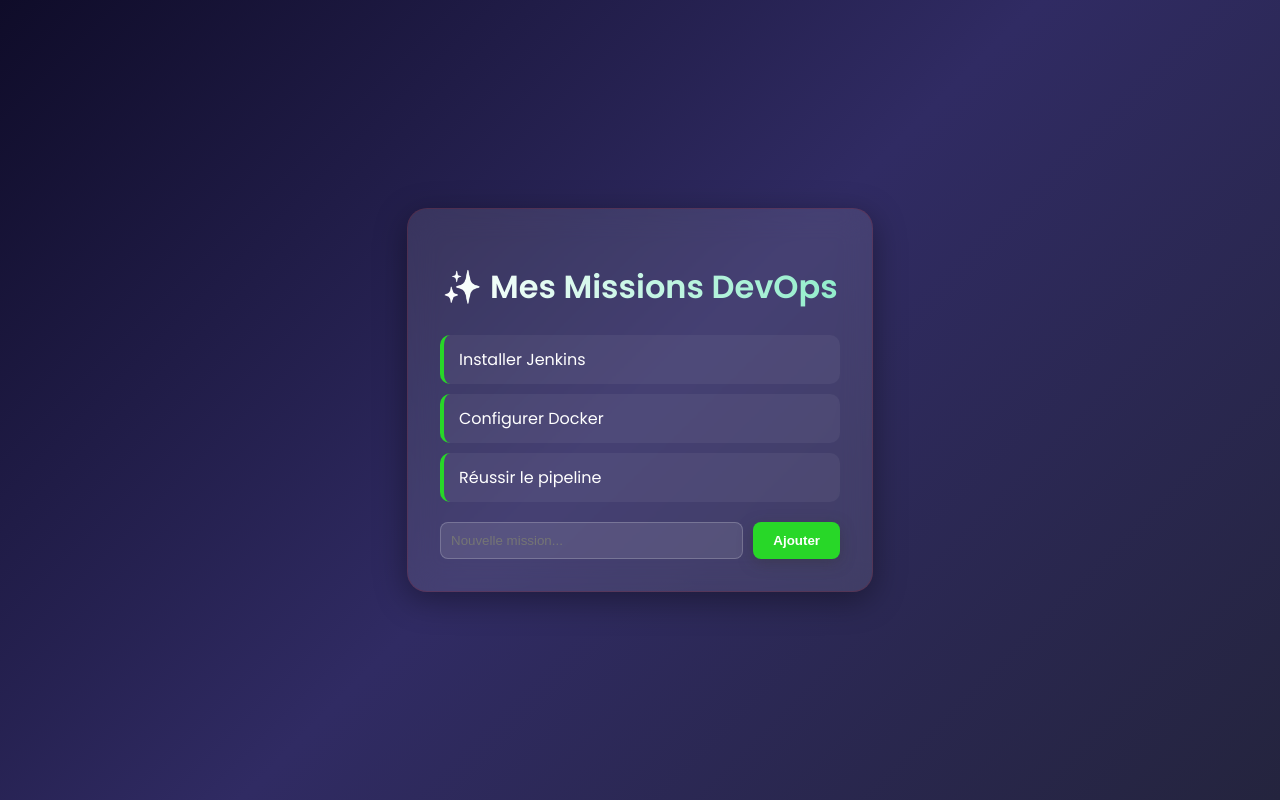
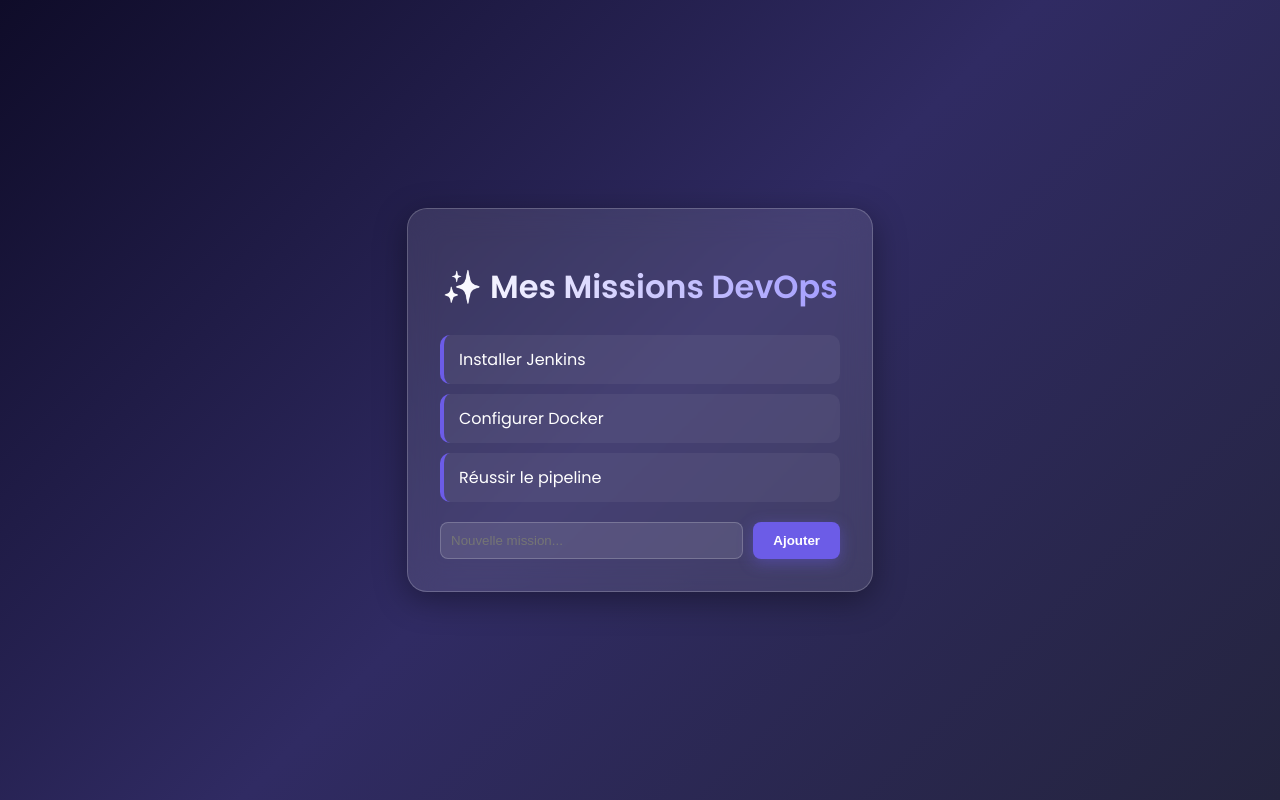
Before and after one commit to khadijaOubaha/devops-lab, a Flask app: page / in a window 1280 px wide. Run offline with Flask 3, Linux system fonts and the light colour scheme.

Commit message:
changer les couleurs

```diff
--- a/static/style.css
+++ b/static/style.css
@@ -1,8 +1,8 @@
 @import url('https://fonts.googleapis.com/css2?family=Poppins:wght@300;400;600&display=swap');
 
 :root {
-    --primary: #28d728;
-    --secondary: #91edcb;
+    --primary: #6c5ce7;
+    --secondary: #a29bfe;
     --bg-gradient: linear-gradient(135deg, #0f0c29, #302b63, #24243e);
     --glass: rgba(255, 255, 255, 0.1);
 }
@@ -22,7 +22,7 @@
 .container {
     background: var(--glass);
     backdrop-filter: blur(15px);
-    border: 1px solid rgba(158, 24, 24, 0.2);
+    border: 1px solid rgba(255, 255, 255, 0.2);
     padding: 2rem;
     border-radius: 20px;
     box-shadow: 0 8px 32px 0 rgba(0, 0, 0, 0.37);
@@ -85,7 +85,7 @@
     cursor: pointer;
     font-weight: 600;
     transition: 0.3s;
-    box-shadow: 0 4px 15px rgba(52, 51, 56, 0.4);
+    box-shadow: 0 4px 15px rgba(108, 92, 231, 0.4);
 }
 
 button:hover {
```
